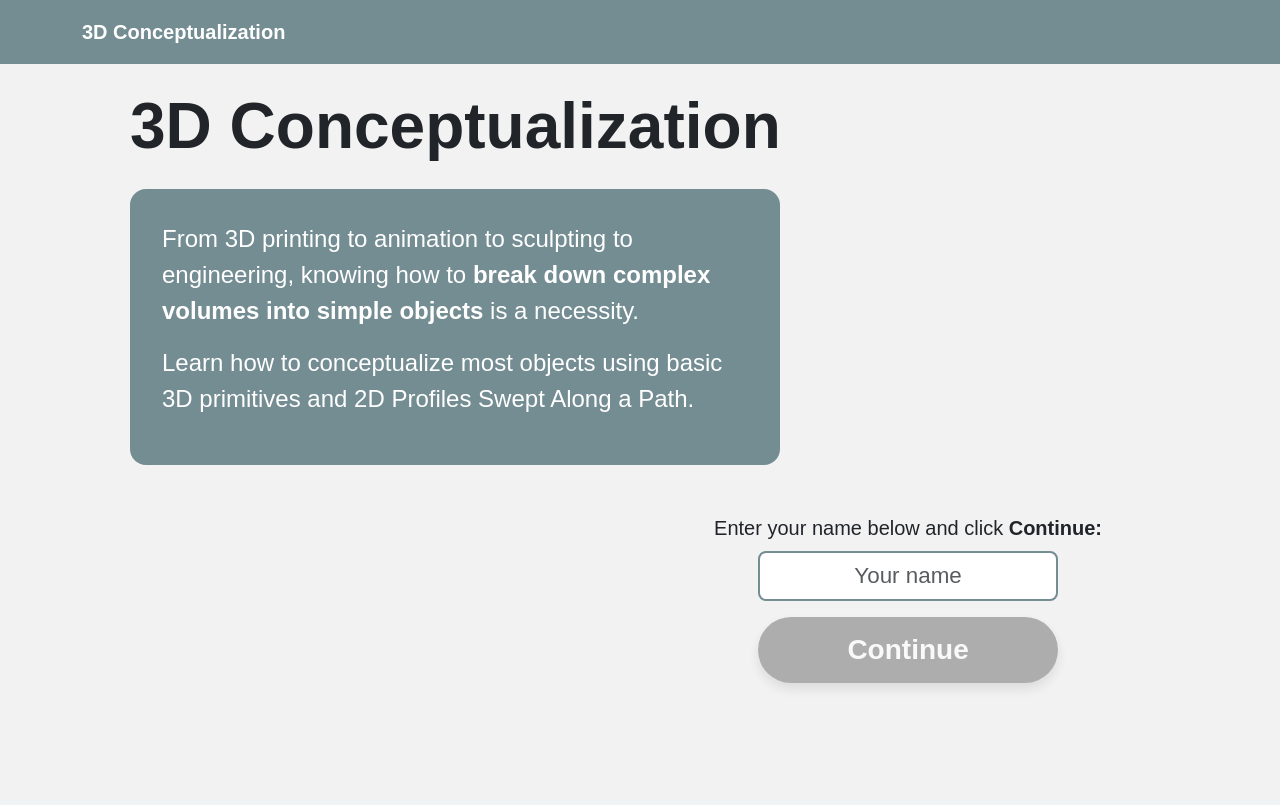
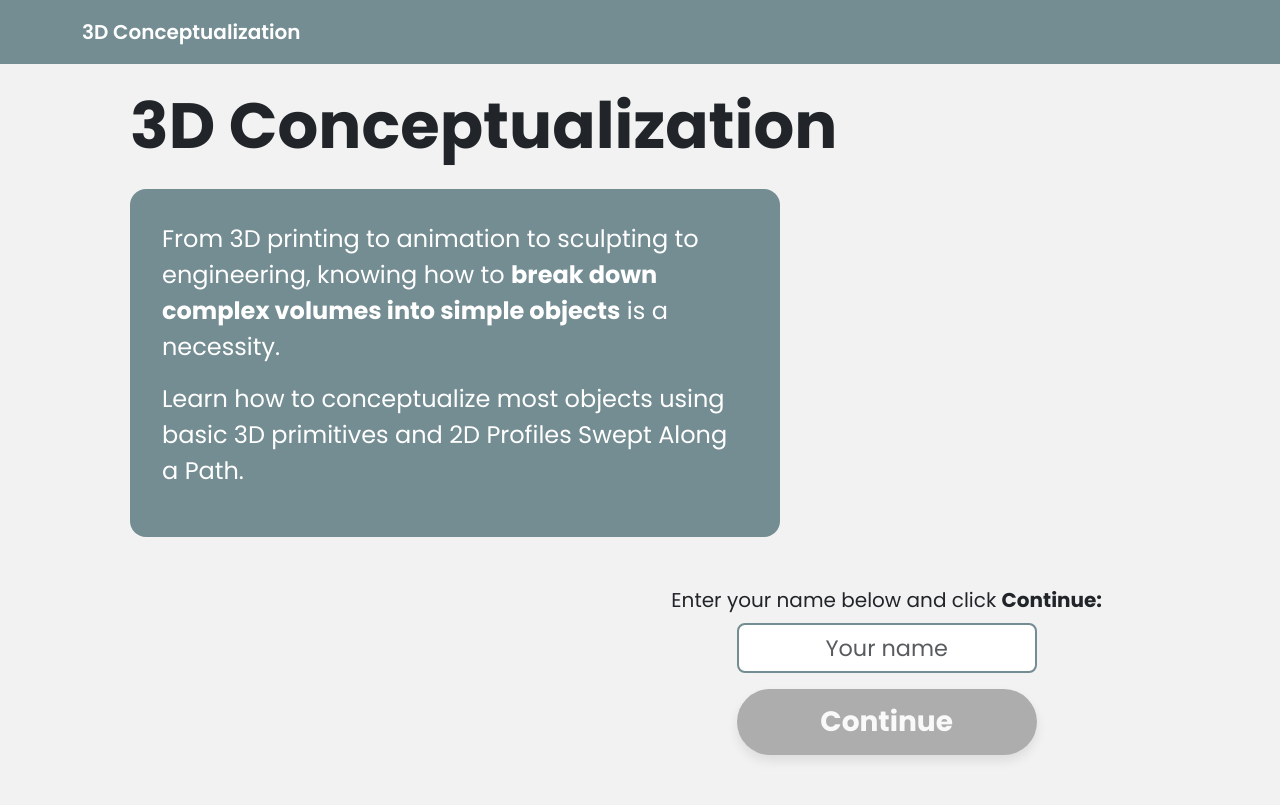
Before and after one commit to MAV2187/COMS-W4170-CVN-GROUP-5-SP-2025, a Flask app: page / in a window 1280 px wide. Before the commit the page ends 689 px from the top, so only its background shows below. Run offline with Flask 3, Linux system fonts and the light colour scheme; some libraries are stand-ins or nearby versions.

Commit message:
Update base.html
Poppins font link added

```diff
--- a/templates/base.html
+++ b/templates/base.html
@@ -6,6 +6,7 @@
     <title>3D Modeling Primitive Shapes Tutor</title>
     <link href="https://cdn.jsdelivr.net/npm/bootstrap@5.3.0/dist/css/bootstrap.min.css" rel="stylesheet">
     <link rel="stylesheet" href="{{ url_for('static', filename='css/style.css') }}">
+    <link href="https://fonts.googleapis.com/css2?family=Poppins:wght@400;600;700&display=swap" rel="stylesheet">
     <script type="module" src="https://ajax.googleapis.com/ajax/libs/model-viewer/4.0.0/model-viewer.min.js"></script>
 </head>
 <body>
```
